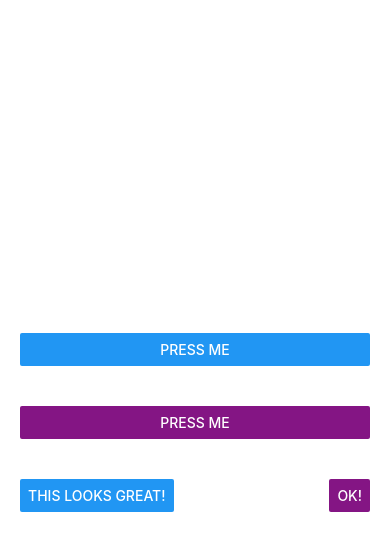
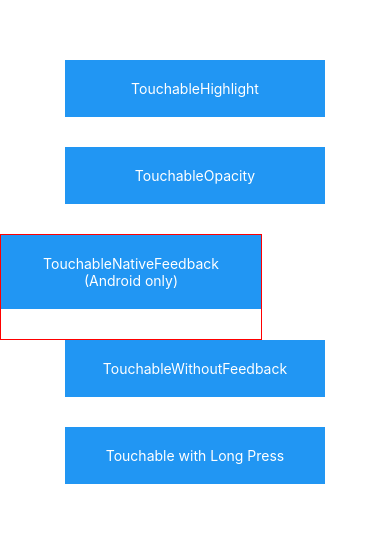
Before and after one commit to rocboronat/hello-react-native, a React Native app: screen / in a window 390 px wide. Shown: the top 550 px of the page. Built offline with nearby package versions, Linux system fonts and the light colour scheme.

Commit message:
Some touchables...

```diff
--- a/App.js
+++ b/App.js
@@ -1,38 +1,48 @@
 import React, { Component } from 'react';
-import { Button, StyleSheet, View } from 'react-native';
+import { Platform, StyleSheet, Text, TouchableHighlight, TouchableOpacity, TouchableNativeFeedback, TouchableWithoutFeedback, View } from 'react-native';
 
-export default class ButtonBasics extends Component {
+export default class Touchables extends Component {
   _onPressButton() {
     alert('You tapped the button!')
   }
 
+  _onLongPressButton() {
+    alert('You long-pressed the button!')
+  }
+
+
   render() {
     return (
       <View style={styles.container}>
-        <View style={styles.buttonContainer}>
-          <Button
+        <TouchableHighlight onPress={this._onPressButton} underlayColor="white">
+          <View style={styles.button}>
+            <Text style={styles.buttonText}>TouchableHighlight</Text>
+          </View>
+        </TouchableHighlight>
+        <TouchableOpacity onPress={this._onPressButton}>
+          <View style={styles.button}>
+            <Text style={styles.buttonText}>TouchableOpacity</Text>
+          </View>
+        </TouchableOpacity>
+        <TouchableNativeFeedback
             onPress={this._onPressButton}
-            title="Press Me"
-          />
-        </View>
-        <View style={styles.buttonContainer}>
-          <Button
+            background={Platform.OS === 'android' ? TouchableNativeFeedback.SelectableBackground() : ''}>
+          <View style={styles.button}>
+            <Text style={styles.buttonText}>TouchableNativeFeedback {Platform.OS !== 'android' ? '(Android only)' : ''}</Text>
+          </View>
+        </TouchableNativeFeedback>
+        <TouchableWithoutFeedback
             onPress={this._onPressButton}
-            title="Press Me"
-            color="#841584"
-          />
-        </View>
-        <View style={styles.alternativeLayoutButtonContainer}>
-          <Button
-            onPress={this._onPressButton}
-            title="This looks great!"
-          />
-          <Button
-            onPress={this._onPressButton}
-            title="OK!"
-            color="#841584"
-          />
-        </View>
+            >
+          <View style={styles.button}>
+            <Text style={styles.buttonText}>TouchableWithoutFeedback</Text>
+          </View>
+        </TouchableWithoutFeedback>
+        <TouchableHighlight onPress={this._onPressButton} onLongPress={this._onLongPressButton} underlayColor="white">
+          <View style={styles.button}>
+            <Text style={styles.buttonText}>Touchable with Long Press</Text>
+          </View>
+        </TouchableHighlight>
       </View>
     );
   }
@@ -40,15 +50,18 @@
 
 const styles = StyleSheet.create({
   container: {
-   flex: 1,
-   justifyContent: 'center',
+    paddingTop: 60,
+    alignItems: 'center'
   },
-  buttonContainer: {
-    margin: 20
+  button: {
+    marginBottom: 30,
+    width: 260,
+    alignItems: 'center',
+    backgroundColor: '#2196F3'
   },
-  alternativeLayoutButtonContainer: {
-    margin: 20,
-    flexDirection: 'row',
-    justifyContent: 'space-between'
+  buttonText: {
+    textAlign: 'center',
+    padding: 20,
+    color: 'white'
   }
 });
```
